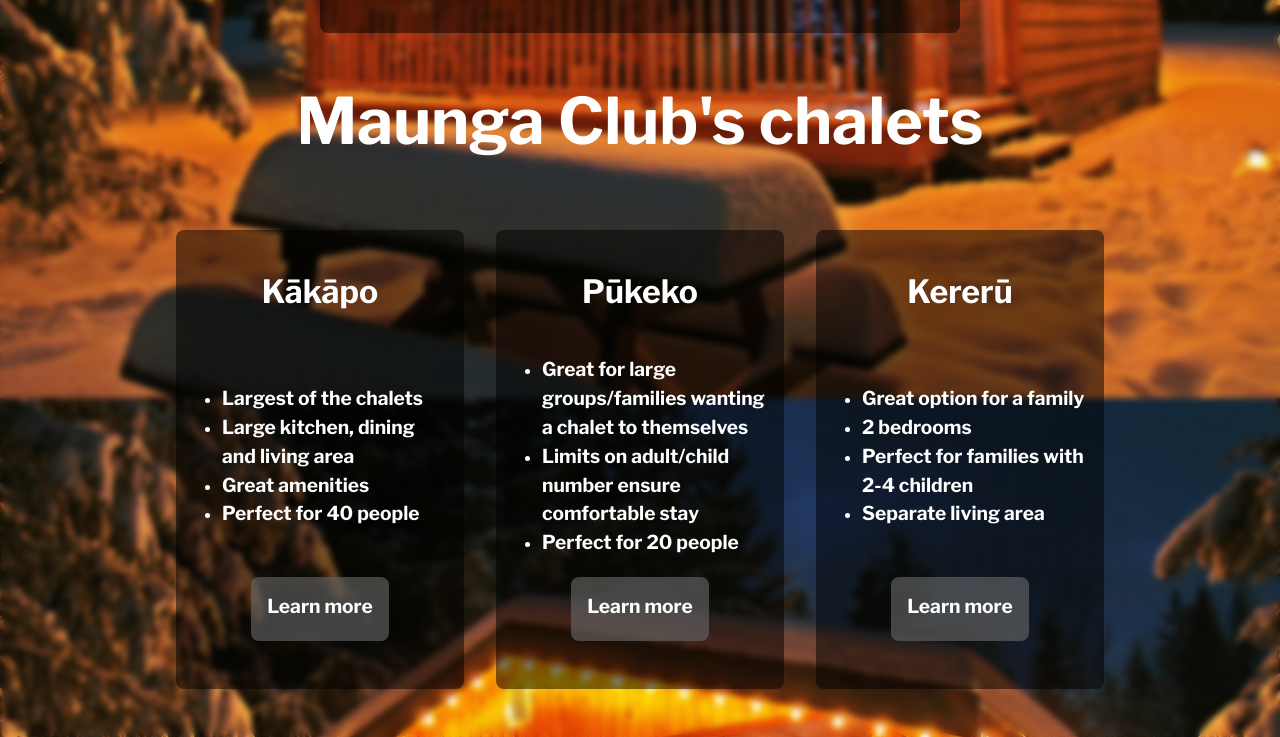
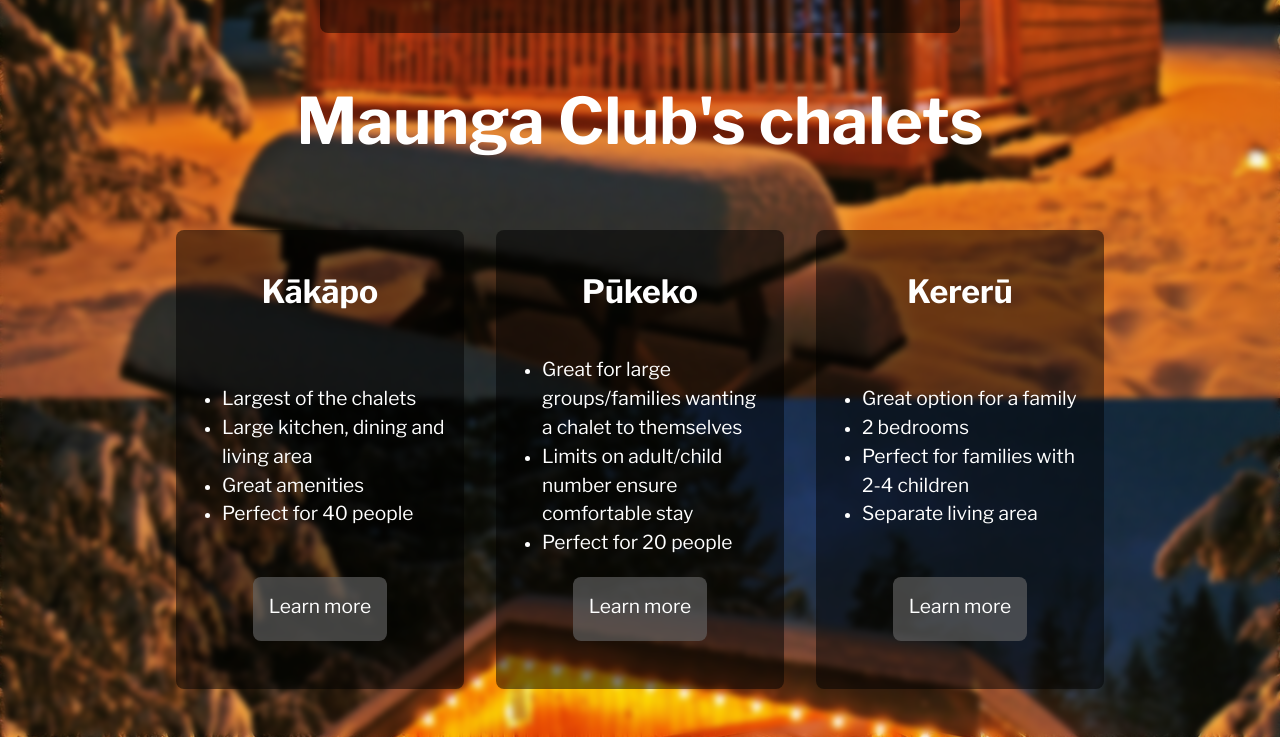
Before and after one commit to st22112/maunga-club, a plain HTML site: page index.html in a window 1280 px wide. Shown: the part 1362-2099 px from the top of the page. Drawn offline with Linux system fonts and the light colour scheme.

Commit message:
Fix invalid CSS for font weight

```diff
--- a/main.css
+++ b/main.css
@@ -3,12 +3,14 @@
 @font-face {
 	font-family: "LibreFranklin";
 	font-style: normal;
+	font-weight: normal;
 	src: url("./fonts/LibreFranklin-Regular.woff2")
 }
 
 @font-face {
 	font-family: "LibreFranklin";
-	font-style: bold;
+	font-style: normal;
+	font-weight: bold;
 	src: url("./fonts/LibreFranklin-Bold.woff2")
 }
 
```
